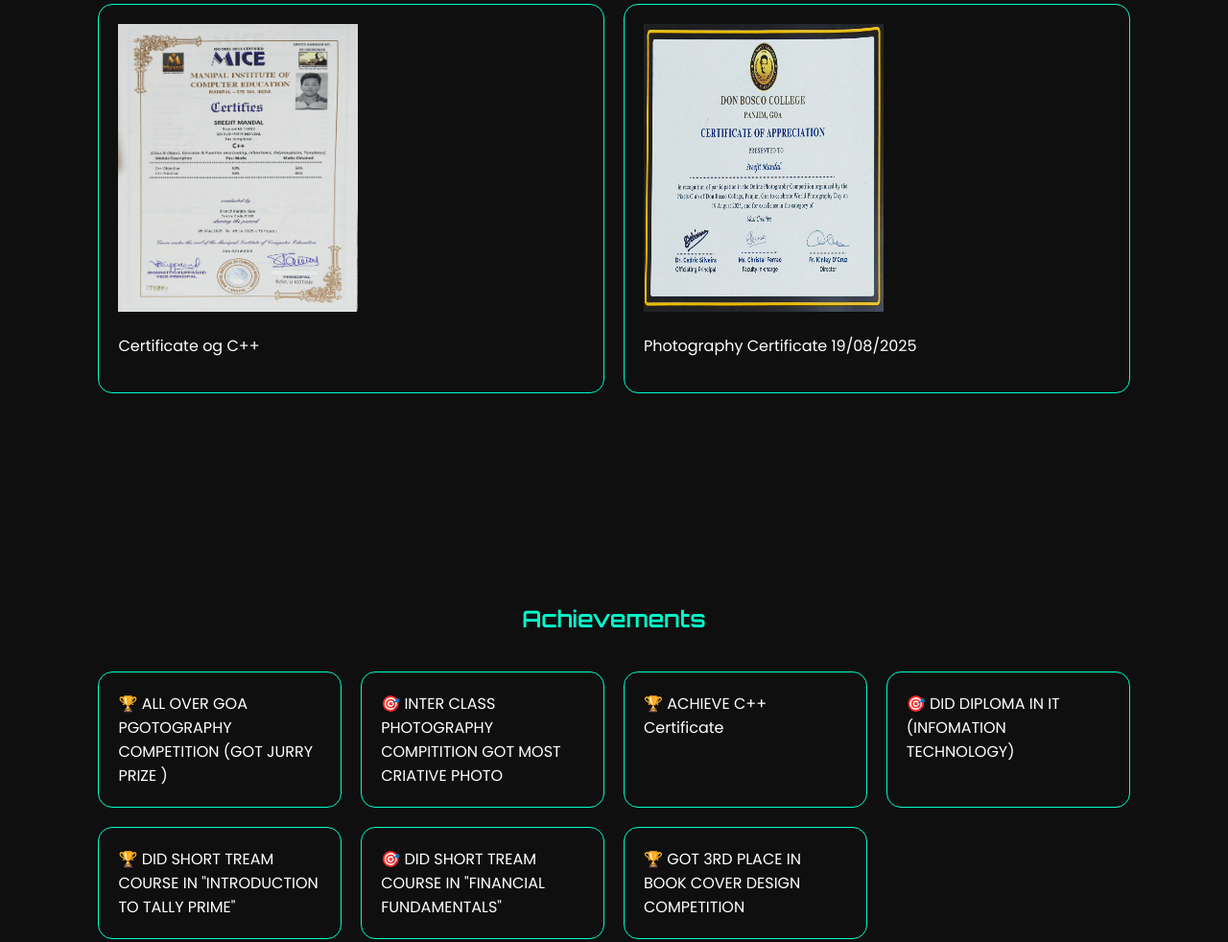
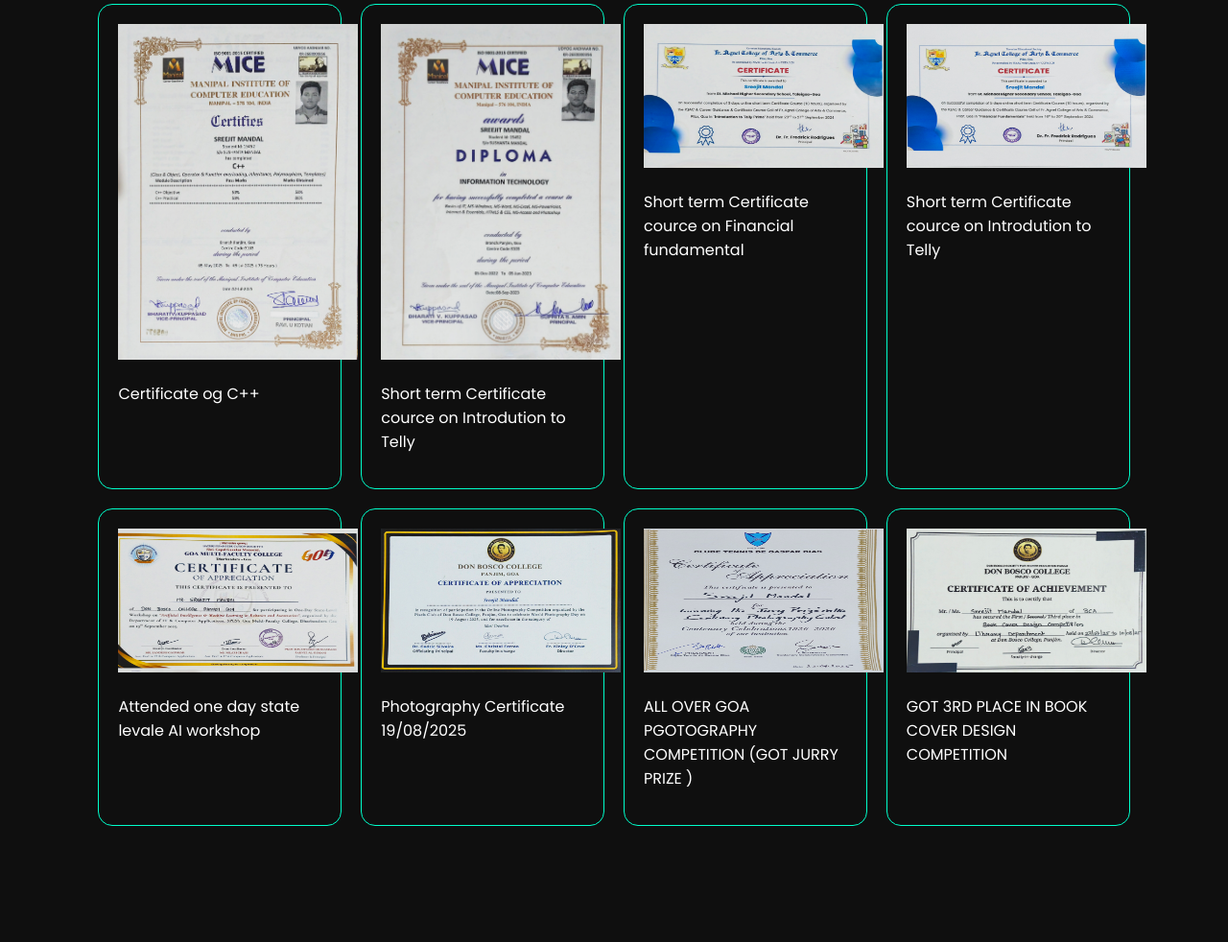
Before and after one commit to sreejitmandal2005-code/biodata2.0, a website: page index.html in a window 1280 px wide. Shown: the part 1632-2614 px from the top of the page at 96% size. Drawn offline with Linux system fonts and the light colour scheme.

Commit message:
Add files via upload

```diff
--- a/index.html
+++ b/index.html
@@ -205,13 +205,43 @@
 <div class="grid">
 
 <div class="card">
-<img src="c1.jpeg" alt="Certificate 1" class="cert-img" width="250" height="300">
+<img src="c1.jpeg" alt="Certificate 1" class="cert-img" width="250" height="350">
 <p>Certificate og C++ </p>
 </div>
 
 <div class="card">
-<img src="c2.jpeg" alt="Certificate 2" class="cert-img" width="250" height="300" >
+<img src="c5.jpeg" alt="Certificate 2" class="cert-img"  width="250" height="350">
+<p>Short term Certificate cource on Introdution to Telly </p>
+</div>
+
+<div class="card">
+<img src="c3.jpeg" alt="Certificate 2" class="cert-img" width="250" height="150" >
+<p>Short term Certificate cource on Financial fundamental  </p>
+</div>
+
+<div class="card">
+<img src="c4.jpeg" alt="Certificate 2" class="cert-img" width="250" height="150" >
+<p>Short term Certificate cource on Introdution to Telly </p>
+</div>
+
+<div class="card">
+<img src="c6.jpeg" alt="Certificate 2" class="cert-img" width="250" height="150" >
+<p>Attended one day state levale AI workshop  </p>
+</div>
+
+<div class="card">
+<img src="c2.jpeg" alt="Certificate 2" class="cert-img" width="250" height="150" >
 <p>Photography Certificate 19/08/2025 </p>
+</div>
+
+<div class="card">
+<img src="c7.jpeg" alt="Certificate 2" class="cert-img" width="250" height="150" >
+<p> ALL OVER GOA PGOTOGRAPHY COMPETITION (GOT JURRY PRIZE )</p>
+</div>
+
+<div class="card">
+<img src="c8.jpeg" alt="Certificate 2" class="cert-img" width="250" height="150" >
+<p> GOT 3RD PLACE IN BOOK COVER DESIGN COMPETITION</p>
 </div>
 
 </div>
@@ -221,9 +251,8 @@
 <section id="achievements">
 <h2 class="section-title">Achievements</h2>
 <div class="grid">
-<div class="card">🏆 ALL OVER GOA PGOTOGRAPHY COMPETITION (GOT JURRY PRIZE )</div>
 <div class="card">🎯 INTER CLASS PHOTOGRAPHY COMPITITION GOT MOST CRIATIVE PHOTO </div>
-<div class="card">🏆 ACHIEVE C++ Certificate </div>
+<div class="card">🏆 ACHIEVED C++ Certificate </div>
 <div class="card">🎯 DID DIPLOMA IN IT (INFOMATION TECHNOLOGY)</div>
 <div class="card">🏆 DID SHORT TREAM COURSE IN "INTRODUCTION TO TALLY PRIME"</div>
 <div class="card">🎯 DID SHORT TREAM COURSE IN "FINANCIAL FUNDAMENTALS" </div>
@@ -240,6 +269,8 @@
         <div class="card">🎥 Video Editing</div>
         <div class="card">🎨 Photo Editing</div>
         <div class="card">💻 Web Devolopment</div>
+        <div class="card">🎨 Drawing</div>
+        <div class="card">💻 videography</div>
     </div>
 </section>
 
```
Also changed, not shown: server.js (+0 -10 lines).
